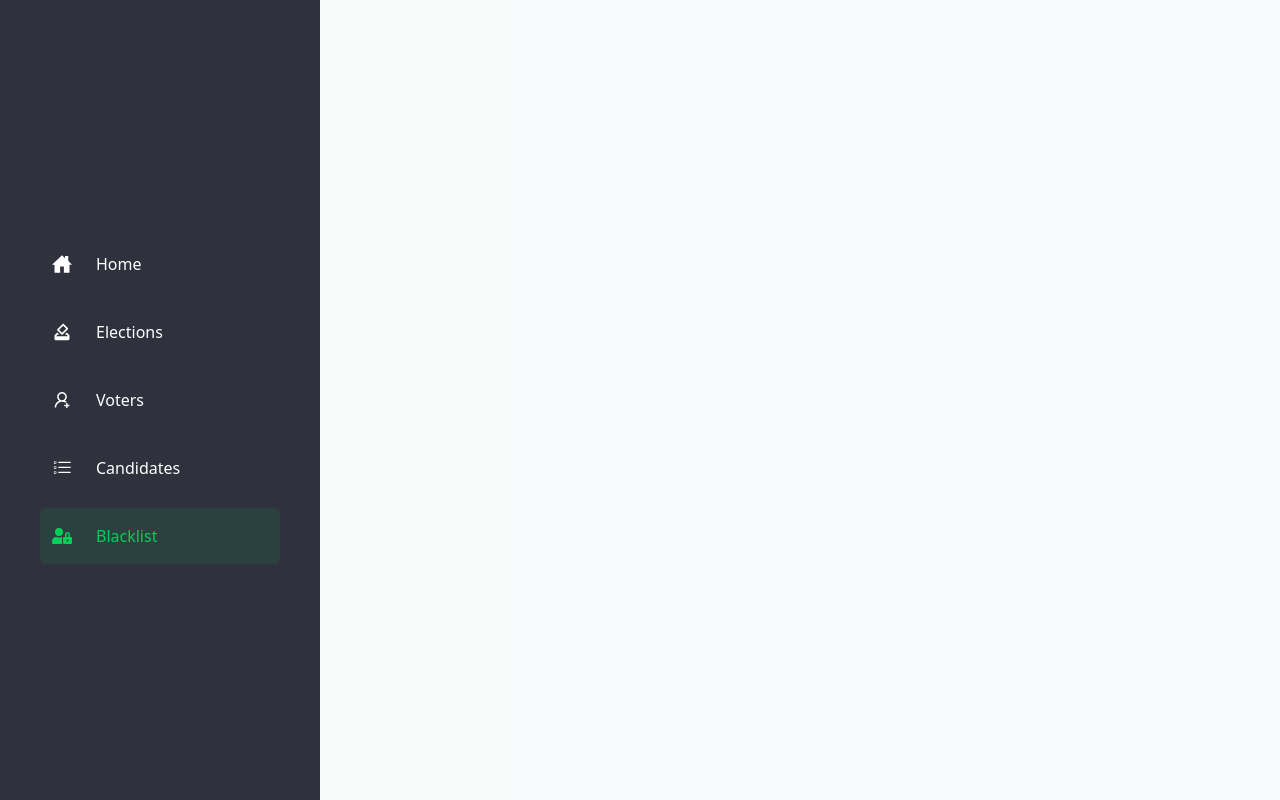
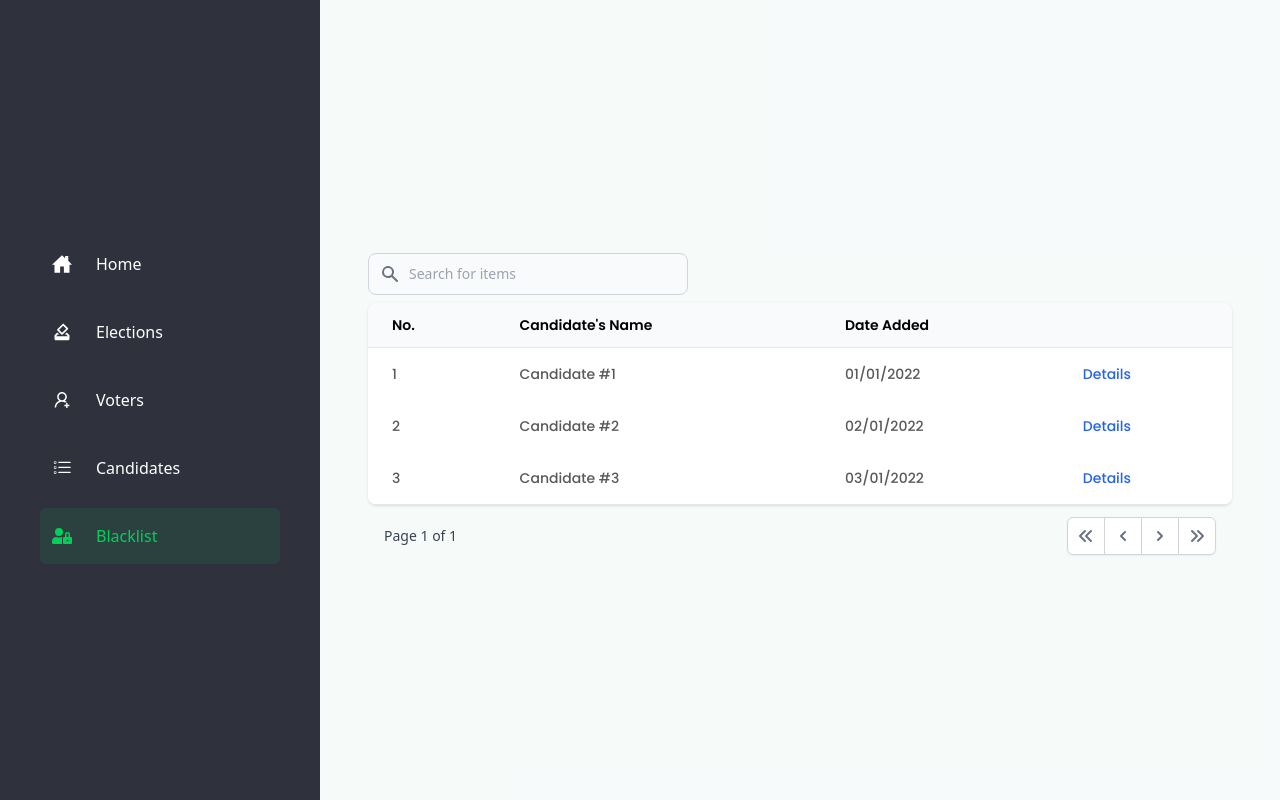
Before and after one commit to Group-26-Final-Project/blockchain_based_voting_system, a React (Create React App) app in the folder dvbst_web_admin/: page /blacklist in a window 1280 px wide. Built offline with nearby package versions, Linux system fonts and the light colour scheme.

Commit message:
[Web Admin] Add Blacklist Page

```diff
--- a/dvbst_web_admin/src/App.js
+++ b/dvbst_web_admin/src/App.js
@@ -11,6 +11,7 @@ import {
 } from 'react-router-dom';
 import { AiOutlineMenu } from "react-icons/ai";
 import Election from './components/Elections';
+import Blacklist from './components/Blacklist'
 
 function App() {
   return (
@@ -31,6 +32,7 @@ function App() {
             <Route path="/users/newuser" element={<NewUser />} />
             <Route path="/elections" element={<Election />} />
             <Route path="/elections/newelection" element={<NewElection />} />
+            <Route path="/blacklist" element={<Blacklist />} />
           </Routes>
         </div>
       </div>
--- /dev/null
+++ b/dvbst_web_admin/src/components/Blacklist.js
@@ -0,0 +1,53 @@
+import React from 'react'
+import BlacklistTable, { Detail } from './BlacklistTable'
+
+export default function Blacklist() {
+    const columns = React.useMemo(() =>
+    [
+        {
+            Header: "No.",
+            accessor: "num",
+        },
+        {
+            Header: "Candidate's Name",
+            accessor: "name",
+        },
+        {
+            Header: "Date Added",
+            accessor: "date",
+        },
+        {
+            Header: "",
+            accessor: "details",
+            Cell: Detail,
+        },
+    ],
+    []);
+    const rowdata = [
+        {
+            num: 1,
+            name: "Candidate #1",
+            date: "01/01/2022",
+            details: 1,
+        },
+        {
+            num: 2,
+            name: "Candidate #2",
+            date: "02/01/2022",
+            details: 2,
+        },
+        {
+            num: 3,
+            name: "Candidate #3",
+            date: "03/01/2022",
+            details: 3,
+        },
+    ]
+    return (
+        <div class="min-h-screen w-full bg-white-800 flex flex-col justify-center items-center py-4 px-4 lg:px-8">
+            <div class="w-full py-4 px-4 lg:px-8 rounded-2xl bg-white-700">
+                <BlacklistTable columns={columns} data={rowdata} />
+            </div>
+        </div>
+    )
+}
--- /dev/null
+++ b/dvbst_web_admin/src/components/BlacklistTable.js
@@ -0,0 +1,158 @@
+import React, { useState } from 'react'
+import { useTable, useSortBy, usePagination } from "react-table";
+import { ChevronDoubleLeftIcon, ChevronLeftIcon, ChevronRightIcon, ChevronDoubleRightIcon } from '@heroicons/react/solid'
+import { Button, PageButton } from '../shared/Buttons'
+
+const BlacklistTable = ({ columns, data }) => {
+    const {
+        getTableProps,
+        getTableBodyProps,
+        headerGroups,
+        prepareRow,
+        page,
+        canPreviousPage,
+        canNextPage,
+        pageOptions,
+        pageCount,
+        gotoPage,
+        nextPage,
+        previousPage,
+        state: { pageIndex },
+    } = useTable({
+        columns,
+        data,
+        initialState: { pageIndex: 0, pageSize: 8 }
+    },
+        useSortBy,
+        usePagination
+    );
+
+    return (
+        <div>
+            <div className="mt-2 flex flex-col">
+                <div className="-my-2 overflow-x-auto -mx-4 sm:-mx-6 lg:-mx-8">
+                    <div className="py-2 align-middle inline-block min-w-full sm:px-4 lg:px-4">
+                        <div class="flex justify-between items-center">
+                            <div class="p-2 pl-0">
+                                <label for="table-search" class="sr-only">Search</label>
+                                <div class="relative mt-1">
+                                    <div class="flex absolute inset-y-0 left-0 items-center pl-3 pointer-events-none">
+                                        <svg class="w-5 h-5 text-gray-500 dark:text-gray-400" fill="currentColor" viewBox="0 0 20 20" xmlns="http://www.w3.org/2000/svg"><path fill-rule="evenodd" d="M8 4a4 4 0 100 8 4 4 0 000-8zM2 8a6 6 0 1110.89 3.476l4.817 4.817a1 1 0 01-1.414 1.414l-4.816-4.816A6 6 0 012 8z" clip-rule="evenodd"></path></svg>
+                                    </div>
+                                    <input type="text" id="table-search" class="bg-gray-50 border border-gray-300 text-gray-900 text-sm rounded-lg focus:ring-blue-500 focus:border-blue-500 block w-80 pl-10 p-2.5  dark:bg-gray-700 dark:border-gray-600 dark:placeholder-gray-400 dark:text-white dark:focus:ring-blue-500 dark:focus:border-blue-500" placeholder="Search for items" />
+                                </div>
+                            </div>
+                        </div>
+                        <div className="shadow overflow-hidden border-b border-gray-200 sm:rounded-lg">
+                            <table {...getTableProps()} className="min-w-full divide-y divide-gray-200">
+                                <thead className="bg-gray-50 shadow divide-x divide-gray-200">
+                                    {headerGroups.map(headerGroup => (
+                                        <tr {...headerGroup.getHeaderGroupProps()}>
+                                            {headerGroup.headers.map(column => (
+                                                <th
+                                                    scope="col"
+                                                    className="px-6 py-3 text-left text-black-500 font-body font-semibold text-sm"
+                                                    {...column.getHeaderProps(column.getSortByToggleProps())}
+                                                >
+                                                    {column.render('Header')}
+                                                    <span>
+                                                        {column.isSorted
+                                                            ? column.isSortedDesc
+                                                                ? ' ▼'
+                                                                : ' ▲'
+                                                            : ''}
+                                                    </span>
+                                                </th>
+                                            ))}
+                                        </tr>
+                                    ))}
+                                </thead>
+                                <tbody
+                                    {...getTableBodyProps()}
+                                    className="bg-white text-[#595959] font-body font-medium text-sm"
+                                >
+                                    {page.map((row, i) => {
+                                        prepareRow(row)
+                                        return (
+                                            <tr {...row.getRowProps()}>
+                                                {row.cells.map(cell => {
+                                                    return (
+                                                        <td
+                                                            {...cell.getCellProps()}
+                                                            className="px-6 py-4 whitespace-nowrap"
+                                                        >
+                                                            {cell.render('Cell')}
+                                                        </td>
+                                                    )
+                                                })}
+                                            </tr>
+                                        )
+                                    })}
+                                </tbody>
+                            </table>
+                        </div>
+                    </div>
+                </div>
+            </div>
+            <div className="py-3 flex items-center justify-between">
+                <div className="flex-1 flex justify-between sm:hidden">
+                    <Button onClick={() => previousPage()} disabled={!canPreviousPage}>Previous</Button>
+                    <Button onClick={() => nextPage()} disabled={!canNextPage}>Next</Button>
+                </div>
+                <div className="hidden sm:flex-1 sm:flex sm:items-center sm:justify-between">
+                    <div className="flex gap-x-2">
+                        <span className="text-sm text-gray-700">
+                            Page <span className="font-medium">{pageIndex + 1}</span> of <span className="font-medium">{pageOptions.length}</span>
+                        </span>
+                    </div>
+                    <div>
+                        <nav className="relative z-0 inline-flex rounded-md shadow-sm -space-x-px" aria-label="Pagination">
+                            <PageButton
+                                className="rounded-l-md"
+                                onClick={() => gotoPage(0)}
+                                disabled={!canPreviousPage}
+                            >
+                                <span className="sr-only">First</span>
+                                <ChevronDoubleLeftIcon className="h-5 w-5" aria-hidden="true" />
+                            </PageButton>
+                            <PageButton
+                                onClick={() => previousPage()}
+                                disabled={!canPreviousPage}
+                            >
+                                <span className="sr-only">Previous</span>
+                                <ChevronLeftIcon className="h-5 w-5" aria-hidden="true" />
+                            </PageButton>
+                            <PageButton
+                                onClick={() => nextPage()}
+                                disabled={!canNextPage
+                                }>
+                                <span className="sr-only">Next</span>
+                                <ChevronRightIcon className="h-5 w-5" aria-hidden="true" />
+                            </PageButton>
+                            <PageButton
+                                className="rounded-r-md"
+                                onClick={() => gotoPage(pageCount - 1)}
+                                disabled={!canNextPage}
+                            >
+                                <span className="sr-only">Last</span>
+                                <ChevronDoubleRightIcon className="h-5 w-5" aria-hidden="true" />
+                            </PageButton>
+                        </nav>
+                    </div>
+                </div>
+            </div>
+        </div>
+    );
+}
+
+export default BlacklistTable
+
+export function Detail({ value }) {
+    const result = <a href="app/{value}" class="text-blue-600 dark:text-blue-500 hover:underline">Details</a>
+
+    return (
+        <span>
+            {result}
+        </span>
+    )
+}
```
